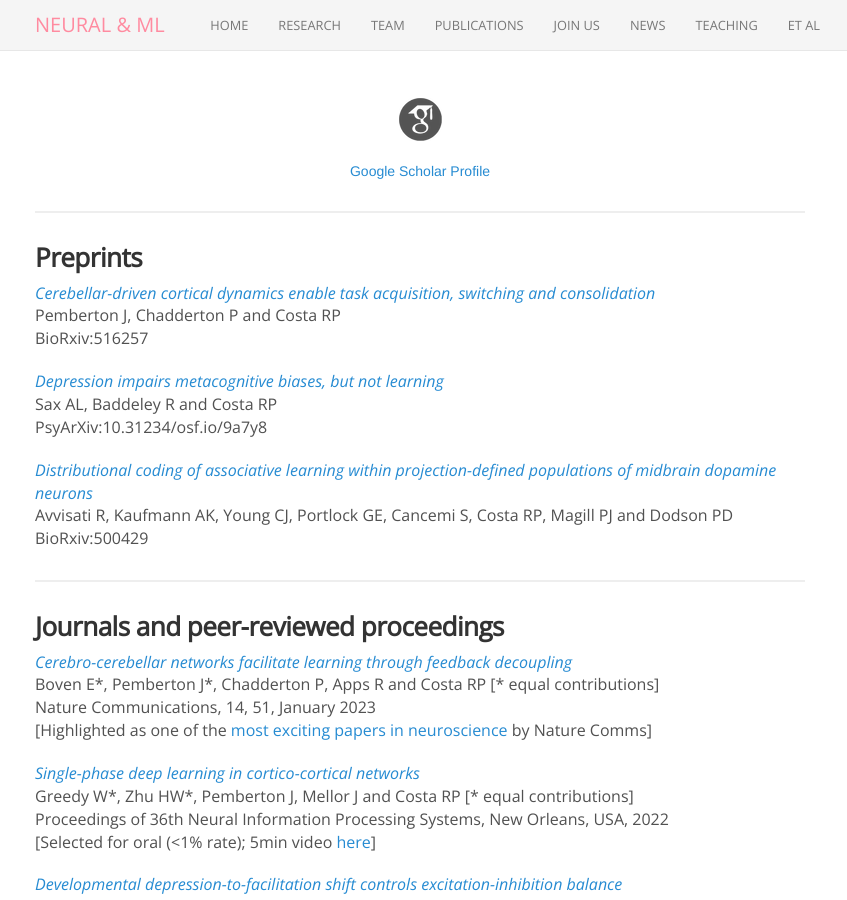
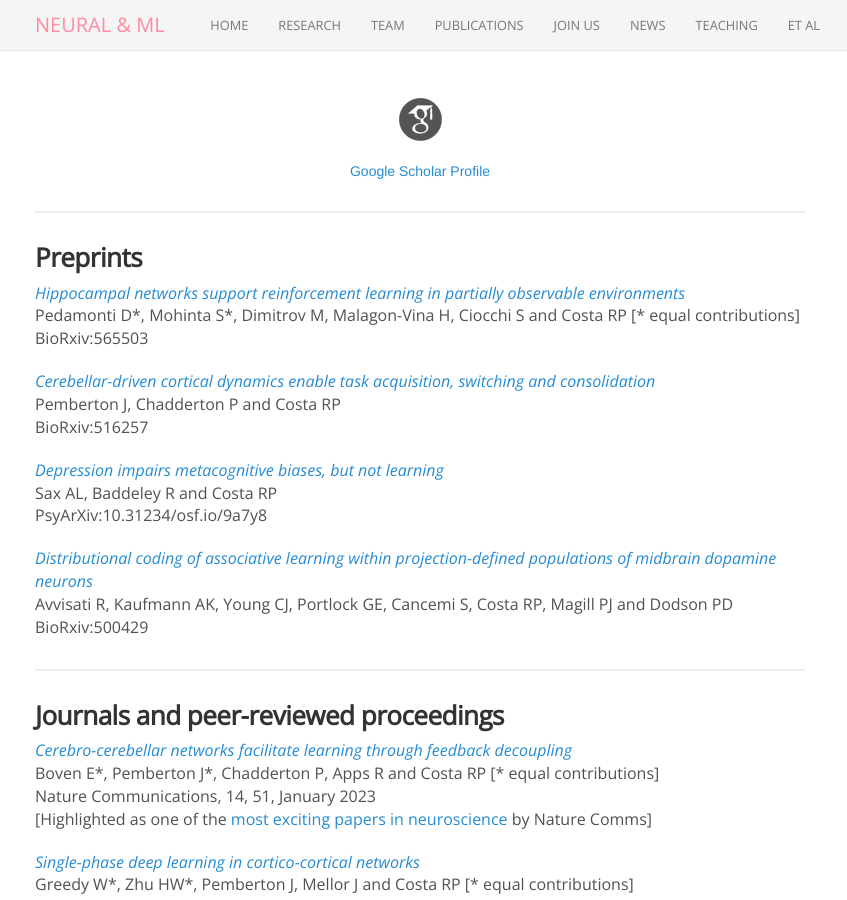
Before and after one commit to neuralml/neuralml.github.io, a Jekyll site: the page built from publications.md, in a window 1280 px wide and 900 px high. Shown: the whole window, without its empty margins (220-1067 px from the left). Built offline with Jekyll 4.4.1, drawn with Linux system fonts in a browser that asks for light colours; nearby versions of some CDN libraries.

Commit message:
Update publications.md

```diff
--- a/publications.md
+++ b/publications.md
@@ -16,6 +16,10 @@ permalink: /publications/
 
 ### Preprints
 
+
+[_Hippocampal networks support reinforcement learning in partially observable environments_](https://doi.org/10.1101/2023.11.09.565503)<br>
+Pedamonti D\*, Mohinta S\*, Dimitrov M, Malagon-Vina H, Ciocchi S and Costa RP [\* equal contributions]<br>
+BioRxiv:565503
 
 [_Cerebellar-driven cortical dynamics enable task acquisition, switching and consolidation_](https://doi.org/10.1101/2022.11.14.516257)<br>
 Pemberton J, Chadderton P and Costa RP<br>
```
